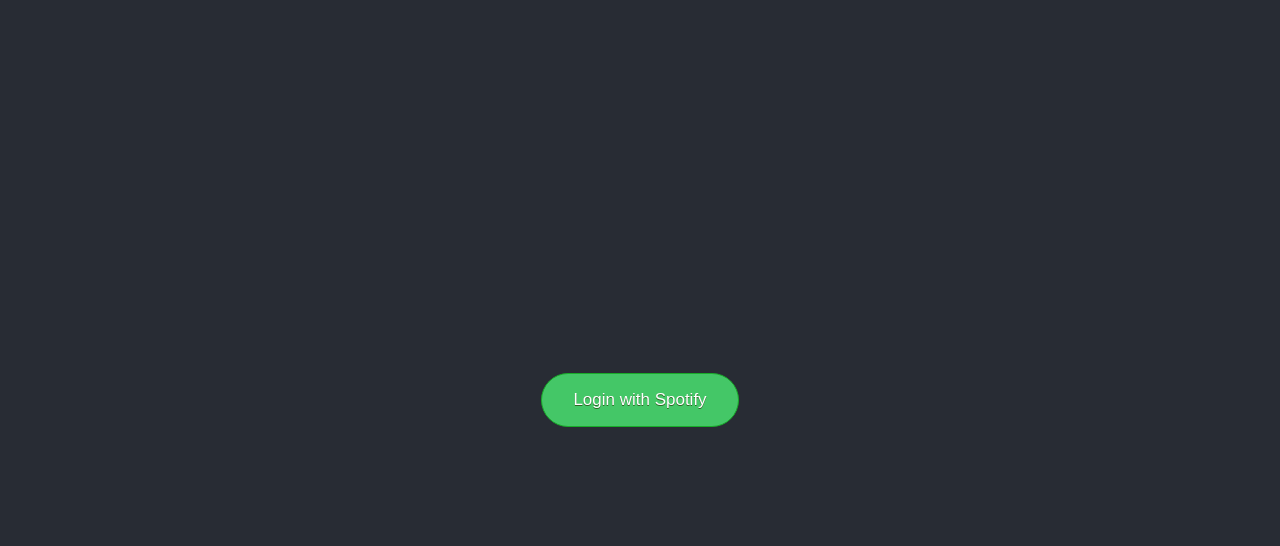
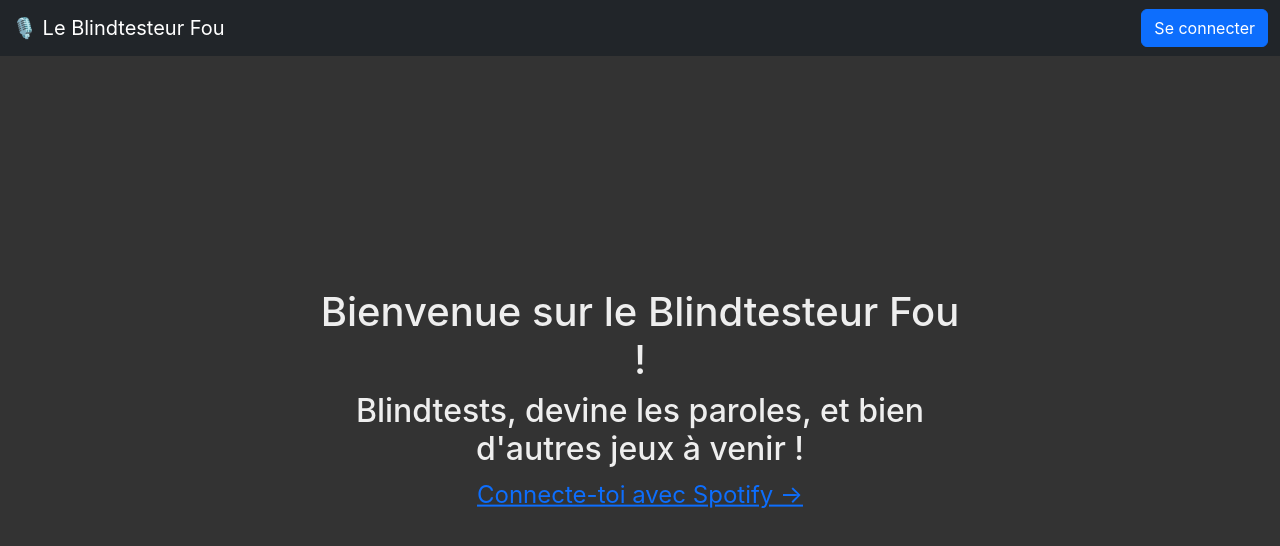
Before and after one commit to FabLrc/Spotify-Blindtest, a React (Create React App) app: page / in a window 1280 px wide. Shown: the top 546 px of the page. Built offline with nearby package versions, Linux system fonts and the light colour scheme; no server answers.

Commit message:
Amélioration de l'interface avec Bootstrap

```diff
--- a/package.json
+++ b/package.json
@@ -3,6 +3,7 @@
   "version": "0.1.0",
   "private": true,
   "dependencies": {
+    "bootstrap": "^5.3.3",
     "react": "^17.0.2",
     "react-dom": "^17.0.2",
     "react-scripts": "4.0.3"
--- a/src/App.js
+++ b/src/App.jsx
@@ -1,6 +1,8 @@
 import React, { useState, useEffect } from "react";
 import WebPlayback from "./components/WebPlayback";
-import Login from "./Login";
+import Login from "./components/Login";
+import "bootstrap/dist/css/bootstrap.min.css";
+import Navbar from "./components/Navbar";
 import "./App.css";
 
 function App() {
@@ -16,7 +18,12 @@
     getToken();
   }, []);
 
-  return <>{token === "" ? <Login /> : <WebPlayback token={token} />}</>;
+  return (
+    <>
+      <Navbar token={token} setToken={setToken} />
+      {token === "" ? <Login /> : <WebPlayback token={token} />}
+    </>
+  );
 }
 
 export default App;
--- a/src/Login.js
+++ /dev/null
@@ -1,15 +0,0 @@
-import React from 'react';
-
-function Login() {
-    return (
-        <div className="App">
-            <header className="App-header">
-                <a className="btn-spotify" href="/auth/login" >
-                    Login with Spotify
-                </a>
-            </header>
-        </div>
-    );
-}
-
-export default Login;
--- /dev/null
+++ b/src/components/Login.jsx
@@ -0,0 +1,19 @@
+import React from "react";
+
+function Login() {
+  return (
+    <div className="App">
+      <div className="container d-flex justify-content-center">
+        <div className="position-absolute top-50 start-50 translate-middle">
+          <h1>Bienvenue sur le Blindtesteur Fou !</h1>
+          <h2>
+            Blindtests, devine les paroles, et bien d'autres jeux à venir !
+          </h2>
+          <a href="/auth/login">Connecte-toi avec Spotify →</a>
+        </div>
+      </div>
+    </div>
+  );
+}
+
+export default Login;
--- a/src/components/Navbar.jsx
+++ b/src/components/Navbar.jsx
@@ -0,0 +1,24 @@
+import React from "react";
+
+function Navbar(props) {
+  return (
+    <header>
+      <nav class="navbar bg-dark" data-bs-theme="dark">
+        <div class="container-fluid">
+          <a class="navbar-brand" href="#">
+            🎙️ Le Blindtesteur Fou
+          </a>
+          {props.token === "" ? (
+            <a className="btn btn-primary" href="/auth/login">
+              Se connecter
+            </a>
+          ) : (
+            <p>Connecté</p>
+          )}
+        </div>
+      </nav>
+    </header>
+  );
+}
+
+export default Navbar;
--- a/src/components/WebPlayback.jsx
+++ b/src/components/WebPlayback.jsx
@@ -1,4 +1,5 @@
 import React, { useState, useEffect } from "react";
+import vignette from "../Medias/vignette.webp";
 
 const track = {
   name: "",
@@ -63,7 +64,7 @@
       <>
         <div className="container">
           <div className="main-wrapper">
-            <b> Instance non active. Active le via l'application Spotify !</b>
+            <b> Instance non active. Active la via l'application Spotify !</b>
           </div>
         </div>
       </>
@@ -71,23 +72,28 @@
   } else {
     return (
       <>
-        {show ? (
         <div className="container">
           <div className="main-wrapper">
+            {show ? (
               <img
                 src={current_track.album.images[0].url}
                 className="now-playing__cover"
                 alt=""
               />
+            ) : (
+              <img src={vignette} className="now-playing__cover" alt="" />
+            )}
 
             <div className="now-playing__side">
-                <div className="now-playing__name">{current_track.name}</div>
+              <div className="now-playing__name">
+                {show ? current_track.name : "Titre inconnu"}
+              </div>
               <div className="now-playing__artist">
-                  {current_track.artists[0].name}
+                {show ? current_track.artists[0].name : "Artiste inconnu"}
               </div>
 
               <button
-                  className="btn-spotify"
+                className="btn btn-primary"
                 onClick={() => {
                   player.previousTrack();
                   setShow(false);
@@ -97,7 +103,7 @@
               </button>
 
               <button
-                  className="btn-spotify"
+                className="btn btn-primary"
                 onClick={() => {
                   player.togglePlay();
                 }}
@@ -106,7 +112,7 @@
               </button>
 
               <button
-                  className="btn-spotify"
+                className="btn btn-primary"
                 onClick={() => {
                   player.nextTrack();
                   setShow(false);
@@ -115,57 +121,18 @@
                 &gt;&gt;
               </button>
               <button
-                  className="btn-spotify"
+                className="btn btn-primary"
                 onClick={() => {
-                    setShow(false);
+                  show ? setShow(false) : setShow(true);
                 }}
               >
-                  CACHER
+                {show ? "Cacher" : "Afficher"}
               </button>
             </div>
           </div>
         </div>
-        ) : (
-          <div className="container">
-            <div className="main-wrapper">
-              <button
-                className="btn-spotify"
-                onClick={() => {
-                  player.previousTrack();
-                }}
-              >
-                &lt;&lt;
-              </button>
-              <button
-                className="btn-spotify"
-                onClick={() => {
-                  setShow(true);
-                }}
-              >
-                Voir le titre
-              </button>
-              <button
-                className="btn-spotify"
-                onClick={() => {
-                  player.nextTrack();
-                }}
-              >
-                &gt;&gt;
-              </button>
-              <button
-                className="btn-spotify"
-                onClick={() => {
-                  player.togglePlay();
-                }}
-              >
-                {is_paused ? "PLAY" : "PAUSE"}
-              </button>
-            </div>
-          </div>
-        )}
       </>
     );
   }
 }
-
 export default WebPlayback;
```
Also changed, not shown: src/App.css (+18 -16 lines), src/Medias/vignette.webp (added), 1 other file (tests, documents, lock files or other folders). Lines whose indentation alone changed are shown as unchanged.
